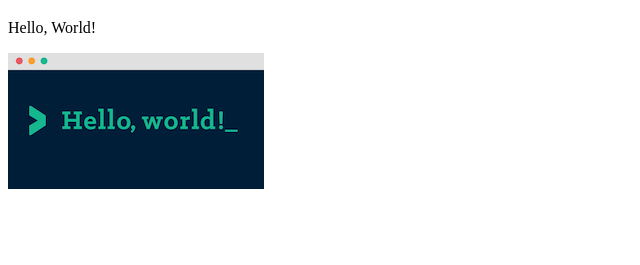
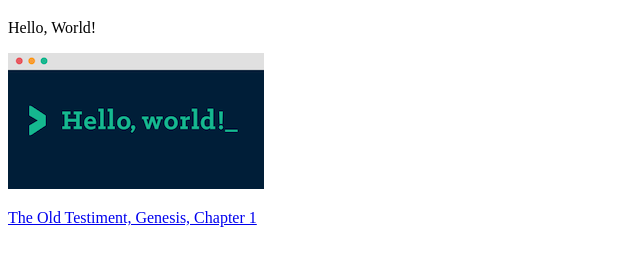
Before and after one commit to Ryan-Shaw-2/ICS2O-Unit1-02-HTML-Hello_World, a plain HTML site: page index.html in a window 1280 px wide. Shown: the part 61-326 px from the top of the page, without its empty margins (0-640 px from the left). Drawn offline with Linux system fonts and the light colour scheme.

Commit message:
Added link to genesis.html

```diff
--- a/index.html
+++ b/index.html
@@ -8,5 +8,8 @@
     <h1>Hello, World! Webpage</h1>
     <p>Hello, World!</p>
     <img src="./images/hello_world.png" alt="Hello, World!">
+    <p>
+      <a href="./genesis.html">The Old Testiment, Genesis, Chapter 1</a>
+    </p>
   </body>
 </html>
```
